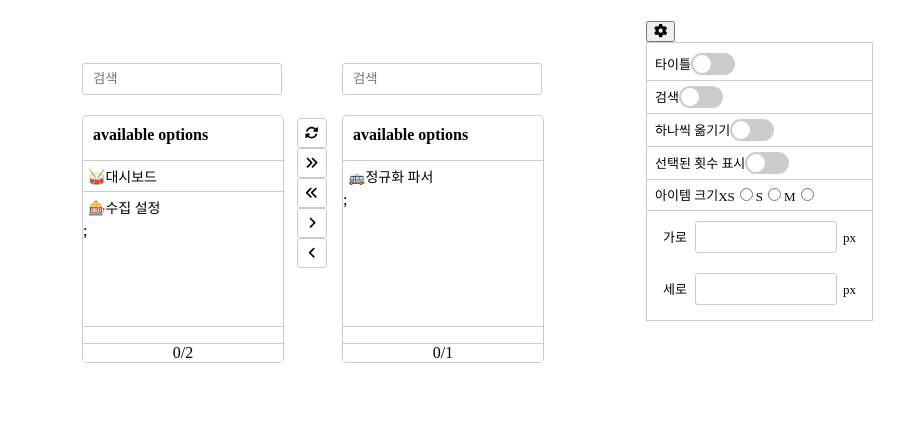
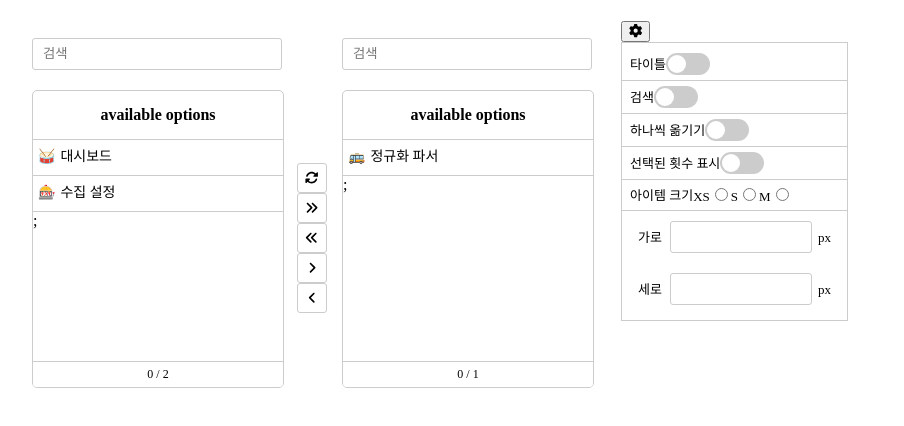
Before and after one commit to wanted-Team4/wanted-codestates-project-4-3, a React (Create React App) app: page / in a window 1280 px wide. Shown: the top 426 px of the page, without its empty margins (328-1232 px from the left). Built offline with nearby package versions, Linux system fonts and the light colour scheme.

Commit message:
:lipstick: Style : 드래그 색 추가 및 레이아웃 수정

```diff
--- a/src/components/Items.js
+++ b/src/components/Items.js
@@ -2,15 +2,23 @@ import styled from "styled-components";
 import { useDragAndDrop } from "../hooks/useDragAndDrop";
 
 const Optionsli = styled.li`
-  cursor: pointer;
-  font-size: 14px;
-  list-style: none;
-  border-top: 1px solid #ccc;
-  padding: 5px;
+    cursor: pointer;
+    font-size: 14px;
+    list-style: none;
+    border-bottom: 1px solid #ccc;
+    padding: 5px;
+    display: flex;
+    align-items: center;
+    height: 25px;
+    line-height: 14px;
 `;
+const Emoji = styled.div`
+    margin-right: 5px;
+`
+const Text = styled.p`
+`
 
 const Items = ({ list, setList }) => {
-
     const { handleDragStart, onDragEnter } = useDragAndDrop({
         list,
         setList,
@@ -29,8 +37,8 @@ const Items = ({ list, setList }) => {
                         onDragOver={(e) => e.preventDefault()}
                         onDragEnter={(e) => onDragEnter(e, idx)}
                     >
-                        {item.emoji}
-                        {item.name}
+                        <Emoji>{item.emoji}</Emoji>
+                        <Text>{item.name}</Text>
                     </Optionsli>
                 ))};
         </>
--- a/src/components/Options.js
+++ b/src/components/Options.js
@@ -22,7 +22,7 @@ const Options = ({ dataOne, setDataOne }) => {
               setList={setLeftData}
             />
           </OptionsUl>
-          <OptionsCount>0/{dataOneNum}</OptionsCount>
+          <OptionsCount>0 / {dataOneNum}</OptionsCount>
         </OptionsContainer>
       </OptionsBox>
 
@@ -35,7 +35,7 @@ const Options = ({ dataOne, setDataOne }) => {
               list={rightData}
               setList={setRightData}
             /></OptionsUl>
-          <OptionsCount>0/{dataTwoNum}</OptionsCount>
+          <OptionsCount>0 / {dataTwoNum}</OptionsCount>
         </OptionsContainer>
       </OptionsBox>
     </>
@@ -43,8 +43,8 @@ const Options = ({ dataOne, setDataOne }) => {
 };
 const OptionsBox = styled.div`
   // 옵션 박스 감싸는 div
-  width: 200px;
-  height: 300px;
+  width: 250px;
+  height: 350px;
   display: flex;
   flex-direction: column;
   margin: 30px;
@@ -62,8 +62,12 @@ const OptionsContainer = styled.div`
 `;
 const OptionsSpan = styled.span`
   font-weight: 700;
-  margin-left: 10px;
-  margin-top: 10px;
+  height: 60px;
+  width: 100%;
+  padding-top: 15px;
+  border-bottom: 1px solid #ccc;
+  box-sizing: border-box;
+  text-align: center;
 `;
 const OptionsUl = styled.ul`
   display: flex;
@@ -71,9 +75,9 @@ const OptionsUl = styled.ul`
   overflow: auto;
   width: 100%;
   list-style: none;
-  border-bottom: 1px solid #ccc;
   padding: 0;
   height: 100%;
+  margin: 0;
 `;
 const OptionsCount = styled.div`
   background-color: #fff;
@@ -83,5 +87,8 @@ const OptionsCount = styled.div`
   position: relative;
   text-align: center;
   width: 100%;
+  padding: 5px 0;
+  font-size: 12px;
+  font-weight: 500;
 `;
 export default Options;
--- a/src/components/Selectors.js
+++ b/src/components/Selectors.js
@@ -31,7 +31,7 @@ const OptionsArrow = styled.div`
   flex-direction: column;
   margin: 60px 10px 0;
   position: absolute;
-  top: 50px;
+  top: 95px;
 `;
 const ArrowBtn = styled.button`
   cursor: pointer;
--- a/src/components/Settings.js
+++ b/src/components/Settings.js
@@ -115,9 +115,9 @@ const Label = styled.label`
   display: block;
   height: 22px;
   width: 44px
-  &.sc-gjNHFA gerxap input:checked + label {
+  /* &.sc-gjNHFA gerxap input:checked + label {
     background-color: bisque;
-  }
+  } */
 `;
 const LabelIn = styled.div`
   background-color: #fff;
--- a/src/pages/Home.js
+++ b/src/pages/Home.js
@@ -25,7 +25,7 @@ const MainContainer = styled.main`
   position: relative;
   display: flex;
   justify-content: center;
-  padding: 25px;
+  /* padding: 25px; */
 `;
 
 export default Home;
```
